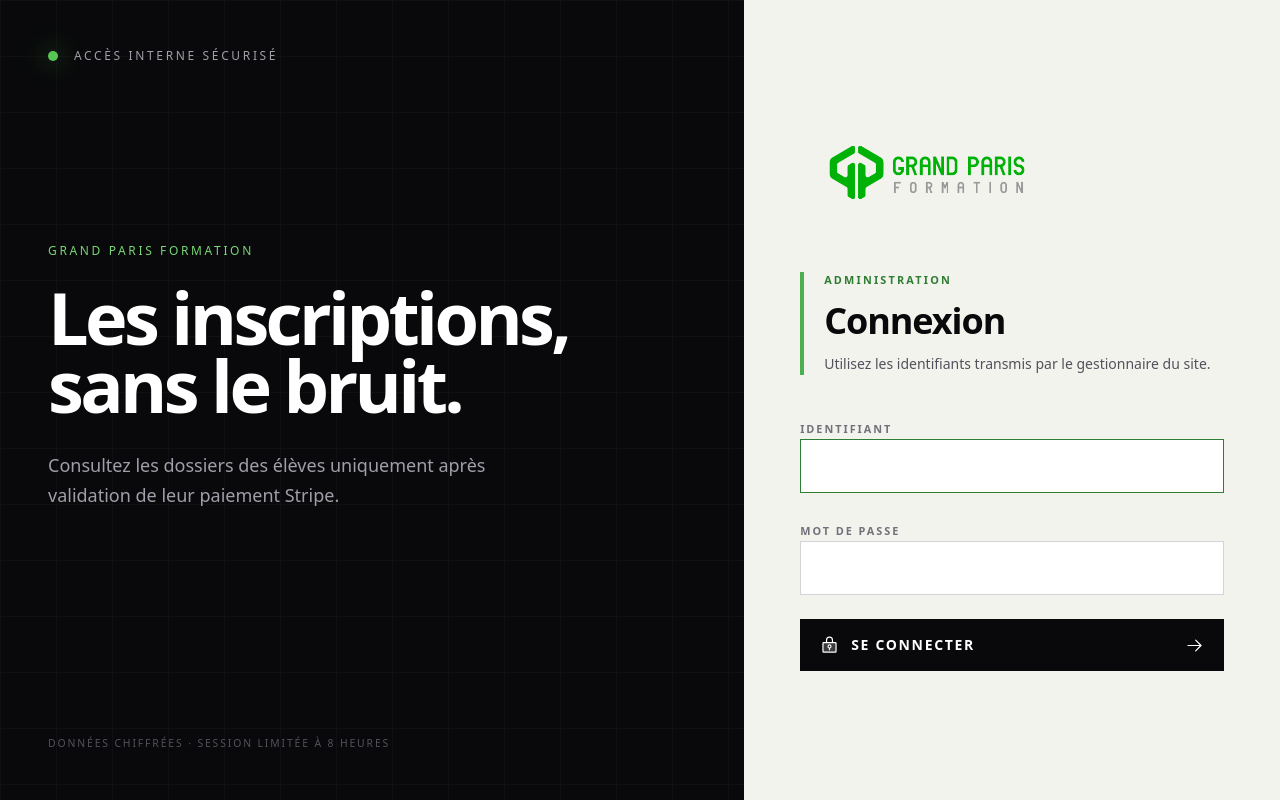
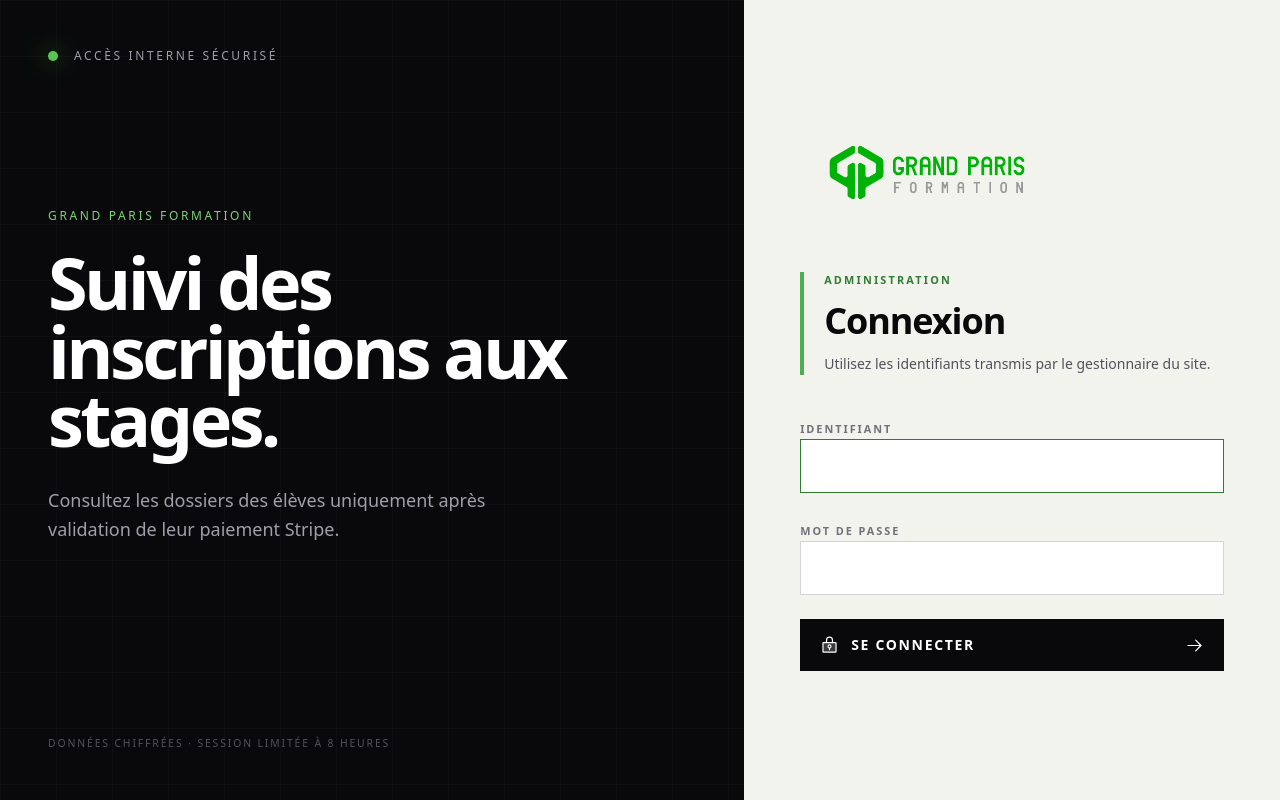
Before and after one commit to amarmehdaouiocb/GPFormation, a Next.js app: page /admin/connexion in a window 1280 px wide. Built offline with nearby package versions, Linux system fonts and the light colour scheme; no server answers; a web font is replaced by a local one.

Commit message:
chore: clarify admin login heading

```diff
--- a/src/app/admin/connexion/page.tsx
+++ b/src/app/admin/connexion/page.tsx
@@ -31,7 +31,7 @@
             Grand Paris Formation
           </p>
           <h1 className="mt-6 max-w-xl text-6xl font-bold leading-[0.92] tracking-[-0.055em] xl:text-7xl">
-            Les inscriptions, sans le bruit.
+            Suivi des inscriptions aux stages.
           </h1>
           <p className="mt-8 max-w-lg text-lg leading-relaxed text-zinc-400">
             Consultez les dossiers des élèves uniquement après validation de leur
```
